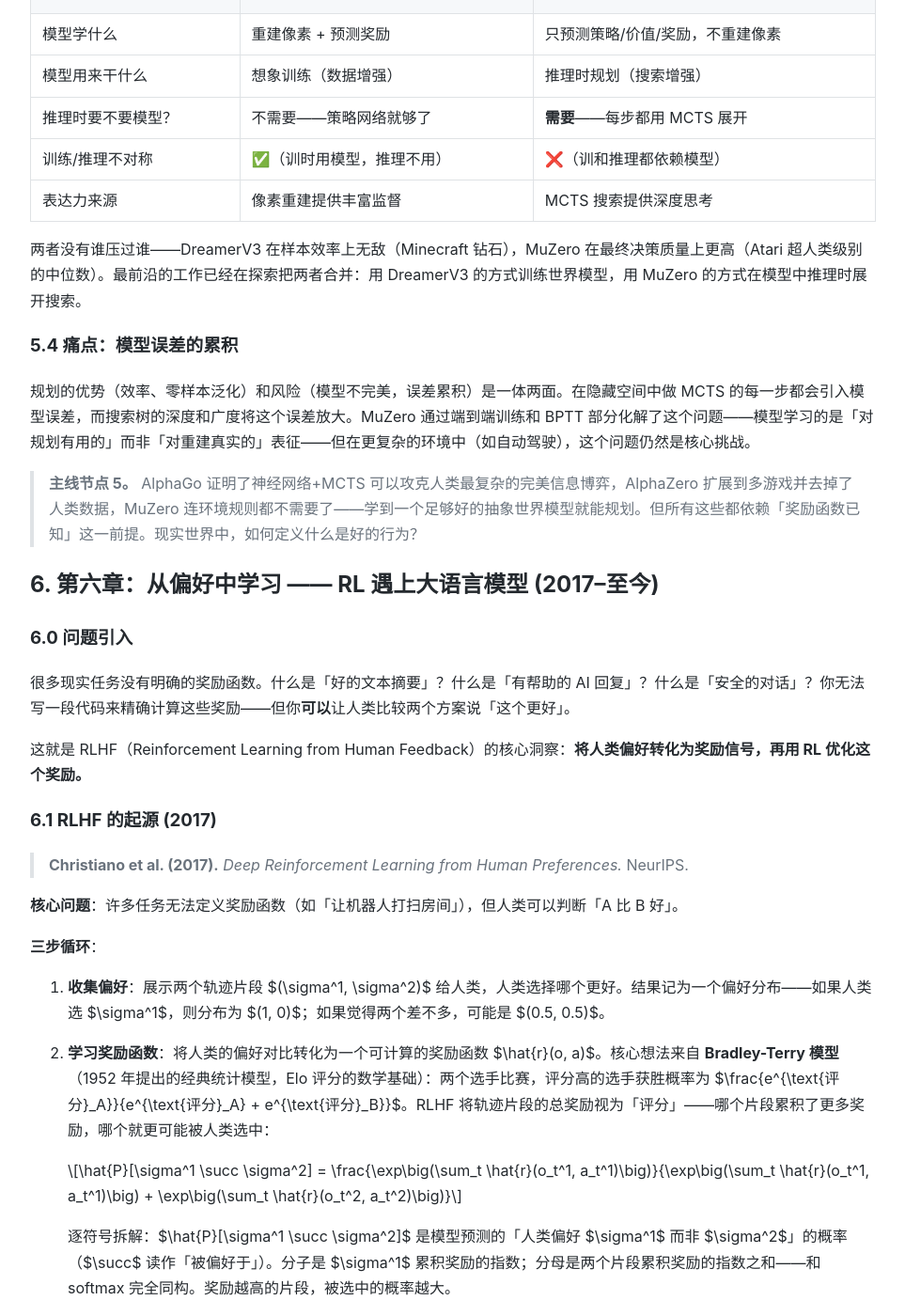
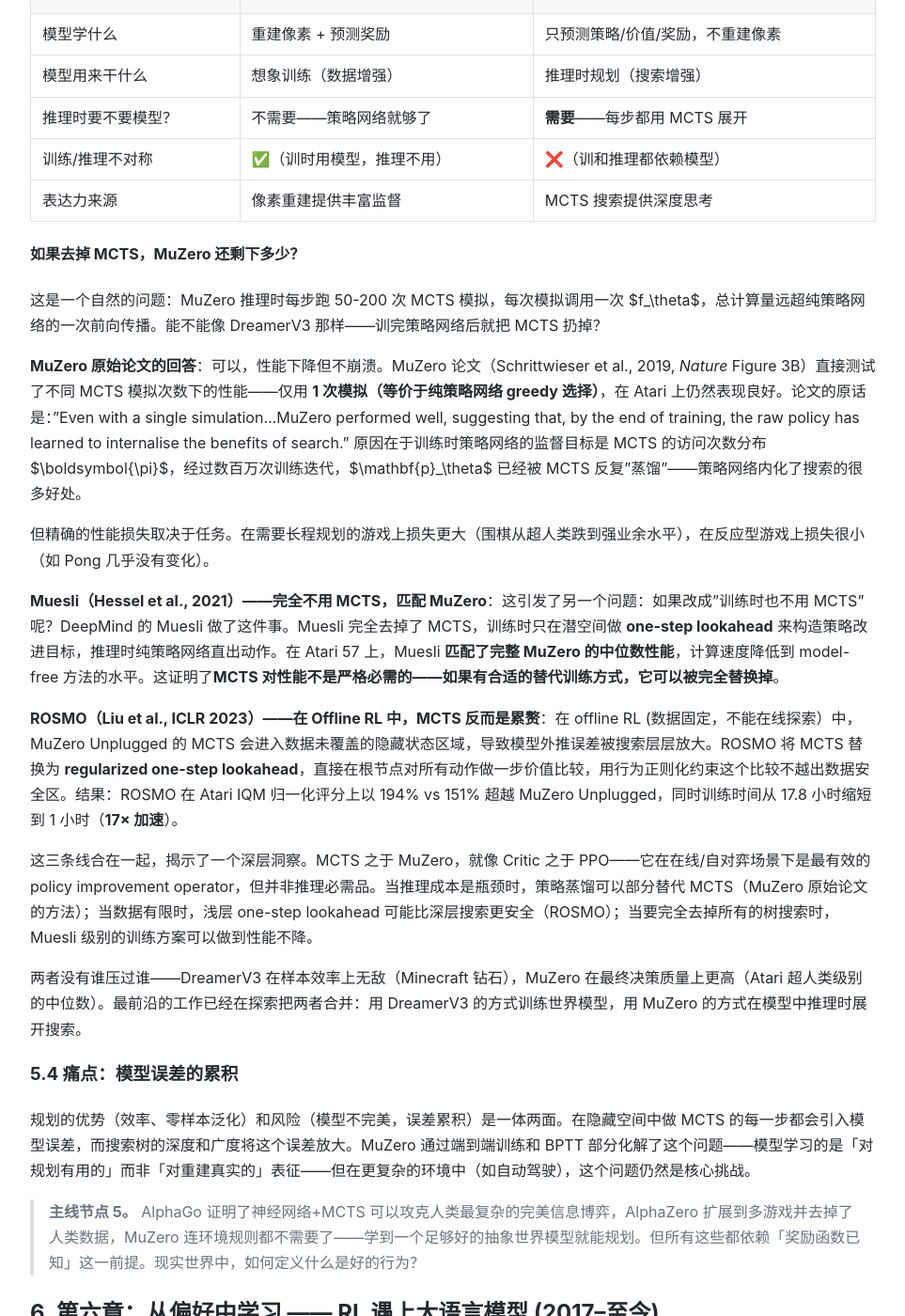
Before and after one commit to liuwwei3/liuwwei3.github.io, a Jekyll site: the page built from blogs/RL-Tutorial.md, in a window 1280 px wide and 1400 px high, scrolled down 44120 px. Shown: the whole window at 94% size, without its empty margins (158-1121 px from the left). Built offline with Jekyll 4.4.1, drawn with Linux system fonts in a browser that asks for light colours; some of the changed text lies outside the part shown.

Commit message:
Publish: 强化学习：从贝尔曼方程到人类偏好对齐

```diff
--- a/blogs/RL-Tutorial.md
+++ b/blogs/RL-Tutorial.md
@@ -1324,6 +1324,20 @@
 | 训练/推理不对称 | ✅（训时用模型，推理不用） | ❌（训和推理都依赖模型） |
 | 表达力来源 | 像素重建提供丰富监督 | MCTS 搜索提供深度思考 |
 
+#### 如果去掉 MCTS，MuZero 还剩下多少？
+
+这是一个自然的问题：MuZero 推理时每步跑 50-200 次 MCTS 模拟，每次模拟调用一次 $f_\theta$，总计算量远超纯策略网络的一次前向传播。能不能像 DreamerV3 那样——训完策略网络后就把 MCTS 扔掉？
+
+**MuZero 原始论文的回答**：可以，性能下降但不崩溃。MuZero 论文（Schrittwieser et al., 2019, *Nature* Figure 3B）直接测试了不同 MCTS 模拟次数下的性能——仅用 **1 次模拟（等价于纯策略网络 greedy 选择）**，在 Atari 上仍然表现良好。论文的原话是："Even with a single simulation...MuZero performed well, suggesting that, by the end of training, the raw policy has learned to internalise the benefits of search." 原因在于训练时策略网络的监督目标是 MCTS 的访问次数分布 $\boldsymbol{\pi}$，经过数百万次训练迭代，$\mathbf{p}_\theta$ 已经被 MCTS 反复"蒸馏"——策略网络内化了搜索的很多好处。
+
+但精确的性能损失取决于任务。在需要长程规划的游戏上损失更大（围棋从超人类跌到强业余水平），在反应型游戏上损失很小（如 Pong 几乎没有变化）。
+
+**Muesli（Hessel et al., 2021）——完全不用 MCTS，匹配 MuZero**：这引发了另一个问题：如果改成"训练时也不用 MCTS"呢？DeepMind 的 Muesli 做了这件事。Muesli 完全去掉了 MCTS，训练时只在潜空间做 **one-step lookahead** 来构造策略改进目标，推理时纯策略网络直出动作。在 Atari 57 上，Muesli **匹配了完整 MuZero 的中位数性能**，计算速度降低到 model-free 方法的水平。这证明了**MCTS 对性能不是严格必需的——如果有合适的替代训练方式，它可以被完全替换掉**。
+
+**ROSMO（Liu et al., ICLR 2023）——在 Offline RL 中，MCTS 反而是累赘**：在 offline RL (数据固定，不能在线探索）中，MuZero Unplugged 的 MCTS 会进入数据未覆盖的隐藏状态区域，导致模型外推误差被搜索层层放大。ROSMO 将 MCTS 替换为 **regularized one-step lookahead**，直接在根节点对所有动作做一步价值比较，用行为正则化约束这个比较不越出数据安全区。结果：ROSMO 在 Atari IQM 归一化评分上以 194% vs 151% 超越 MuZero Unplugged，同时训练时间从 17.8 小时缩短到 1 小时（**17× 加速**）。
+
+这三条线合在一起，揭示了一个深层洞察。MCTS 之于 MuZero，就像 Critic 之于 PPO——它在在线/自对弈场景下是最有效的 policy improvement operator，但并非推理必需品。当推理成本是瓶颈时，策略蒸馏可以部分替代 MCTS（MuZero 原始论文的方法）；当数据有限时，浅层 one-step lookahead 可能比深层搜索更安全（ROSMO）；当要完全去掉所有的树搜索时，Muesli 级别的训练方案可以做到性能不降。
+
 两者没有谁压过谁——DreamerV3 在样本效率上无敌（Minecraft 钻石），MuZero 在最终决策质量上更高（Atari 超人类级别的中位数）。最前沿的工作已经在探索把两者合并：用 DreamerV3 的方式训练世界模型，用 MuZero 的方式在模型中推理时展开搜索。
 
 
@@ -1759,26 +1773,28 @@
 17. Silver, D. et al. (2016). *Mastering the Game of Go with Deep Neural Networks and Tree Search.* Nature 529, 484–489.
 18. Silver, D. et al. (2017). *Mastering Chess and Shogi by Self-Play with a General Reinforcement Learning Algorithm.* [arXiv:1712.01815]
 19. Schrittwieser, J. et al. (2019). *Mastering Atari, Go, Chess and Shogi by Planning with a Learned Model.* Nature 588, 604–609. [arXiv:1911.08265]
+20. Hessel, M. et al. (2021). *Muesli: Combining Improvements in Policy Optimization.* [arXiv:2104.06159]
+21. Liu, Z. et al. (2023). *Efficient Offline Policy Optimization with a Learned Model (ROSMO).* ICLR 2023. [arXiv:2210.05980]
 
 ### 世界模型
 
-20. Hafner, D. et al. (2024). *Mastering Diverse Domains through World Models.* [arXiv:2301.04104]
-21. 世界模型专题文章：*世界模型：从像素之梦到表征理解（2018–2026）.* 参见[世界模型专题文章](https://liuwwei3.github.io/blogs/world-models-survey)
+22. Hafner, D. et al. (2024). *Mastering Diverse Domains through World Models.* [arXiv:2301.04104]
+23. 世界模型专题文章：*世界模型：从像素之梦到表征理解（2018–2026）.* 参见[世界模型专题文章](https://liuwwei3.github.io/blogs/world-models-survey)
 
 ### 人类偏好与对齐
 
-22. Christiano, P. et al. (2017). *Deep Reinforcement Learning from Human Preferences.* NeurIPS 2017. [arXiv:1706.03741]
-23. Ouyang, L. et al. (2022). *Training Language Models to Follow Instructions with Human Feedback.* NeurIPS 2022. [arXiv:2203.02155]
+24. Christiano, P. et al. (2017). *Deep Reinforcement Learning from Human Preferences.* NeurIPS 2017. [arXiv:1706.03741]
+25. Ouyang, L. et al. (2022). *Training Language Models to Follow Instructions with Human Feedback.* NeurIPS 2022. [arXiv:2203.02155]
 
 ### GRPO 与推理
 
-24. Shao, Z. et al. (2024). *DeepSeekMath: Pushing the Limits of Mathematical Reasoning in Open Language Models.* [arXiv:2402.03300] — **GRPO 原始论文**
-25. Guo, D. et al. (2025). *DeepSeek-R1: Incentivizing Reasoning Capability in LLMs via Reinforcement Learning.* [arXiv:2501.12948]
+26. Shao, Z. et al. (2024). *DeepSeekMath: Pushing the Limits of Mathematical Reasoning in Open Language Models.* [arXiv:2402.03300] — **GRPO 原始论文**
+27. Guo, D. et al. (2025). *DeepSeek-R1: Incentivizing Reasoning Capability in LLMs via Reinforcement Learning.* [arXiv:2501.12948]
 
 ### 扩散模型 RL
 
-26. Chi, C. et al. (2023). *Diffusion Policy: Visuomotor Policy Learning via Action Diffusion.* RSS / IJRR. [arXiv:2303.04137]
-27. Black, K. et al. (2023). *Training Diffusion Models with Reinforcement Learning.* [arXiv:2305.13301] — **DDPO 论文**
-28. Liu, J. et al. (2025). *Flow-GRPO: Training Flow Matching Models via Online RL.* NeurIPS 2025.
+28. Chi, C. et al. (2023). *Diffusion Policy: Visuomotor Policy Learning via Action Diffusion.* RSS / IJRR. [arXiv:2303.04137]
+29. Black, K. et al. (2023). *Training Diffusion Models with Reinforcement Learning.* [arXiv:2305.13301] — **DDPO 论文**
+30. Liu, J. et al. (2025). *Flow-GRPO: Training Flow Matching Models via Online RL.* NeurIPS 2025.
 
 [← 回到首页](..)
```
Also changed, not shown: README.md.
